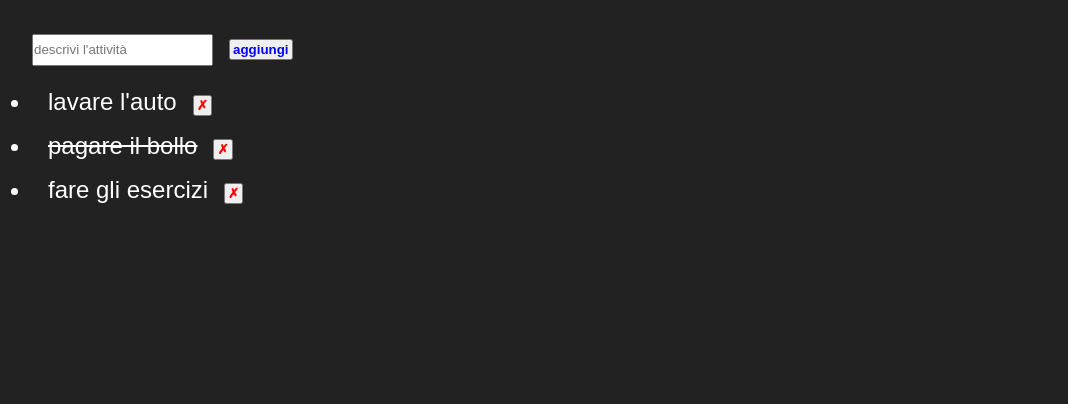
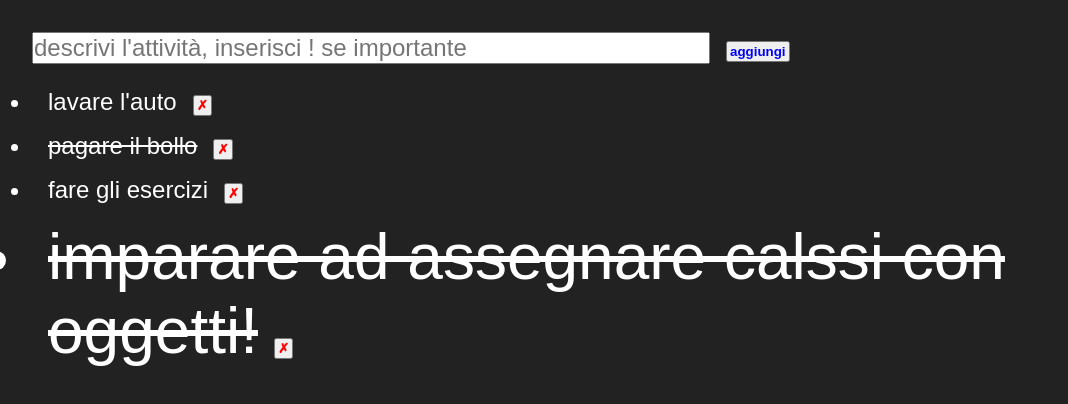
Before and after one commit to FedericoFinco/todo-list-vue-19-05-2023, a plain HTML site: page index.html in a window 1280 px wide. Shown: the whole page, without its empty margins (0-1068 px from the left). Drawn offline with nearby package versions, Linux system fonts and the light colour scheme.

Commit message:
dev(main): new function of important

```diff
--- a/css/main.css
+++ b/css/main.css
@@ -33,7 +33,7 @@ li {
 }
 
 input{
-    height: 100%;
+    font-size: 1.5rem;
 }
 
 .add {
@@ -44,3 +44,7 @@ input{
 .add > button{
     color: blue;
 }
+
+.important {
+    font-size: 4rem;
+}
--- a/index.html
+++ b/index.html
@@ -11,13 +11,17 @@
 <body>
     <div id="app">
         <div class="add">
-            <input type="text" v-model="newTask.text" @keyUp.enter="addTask" placeholder="descrivi l'attività"></input>
+            <input type="text" v-model="newTask.text" @keyUp.enter="addTask" placeholder="descrivi l'attività, inserisci ! se importante"></input>
             <button @click="addTask">aggiungi</button>
             <span v-show="inputError">almeno 3 caratteri per aggiungere il task</span>
         </div>
 
         <ul>
-            <li v-for="(task, i) in taskList" @click="changeStatus(i)" :class="task.done==true? 'done' : ''">
+            <!-- <li v-for="(task, i) in taskList" @click="changeStatus(i)" :class="task.done? 'done' : '' " > -->
+            <li v-for="(task, i) in taskList" @click="changeStatus(i)" :class="{done: task.done, important: task.important}">
+                <!-- :class="{done: task.done, important: task.done==true?}" -->
+                <!-- :class="['fissa', (cond?) 'uno' : 'due']" -->
+                <!-- :class?"getClass(i)" e fai il metodo che controlal quello che vuoi -->
                 <span>{{task.text}}</span>
                 <button @click="removeTask(i)">&cross;</button></li>
         </ul>
--- a/js/main.js
+++ b/js/main.js
@@ -1,3 +1,7 @@
+var input = document.querySelectorAll('input');
+for(i=0; i<input.length; i++){
+    input[i].setAttribute('size',input[i].getAttribute('placeholder').length);
+}
 const { createApp } = Vue
 
 createApp({
@@ -5,12 +9,14 @@ createApp({
         return {
             newTask:{
                 text:"",
-                done:false
+                done:false,
+                important: false
             },
             taskList: [
-                {text :"lavare l'auto", done: false},
-                {text :"pagare il bollo", done: true},
-                {text :"fare gli esercizi", done: false}
+                {text :"lavare l'auto", done: false, important : false},
+                {text :"pagare il bollo", done: true, important : false},
+                {text :"fare gli esercizi", done: false, important : false},
+                {text :"imparare ad assegnare calssi con oggetti!", done: true, important : true}
             ],
             inputError : false
         }
@@ -24,6 +30,9 @@ createApp({
                 //     done :false
                 // }) se metti un ogetto da un'altra parte restano comunque collegati quindi devi creare una copia e pushare quella.
                 let x = {...this.newTask}
+                if (x.text.includes("!")) {
+                    x.important= true
+                }
                 this.taskList.unshift(x)
                 this.newTask.text=""
             } else {
```
